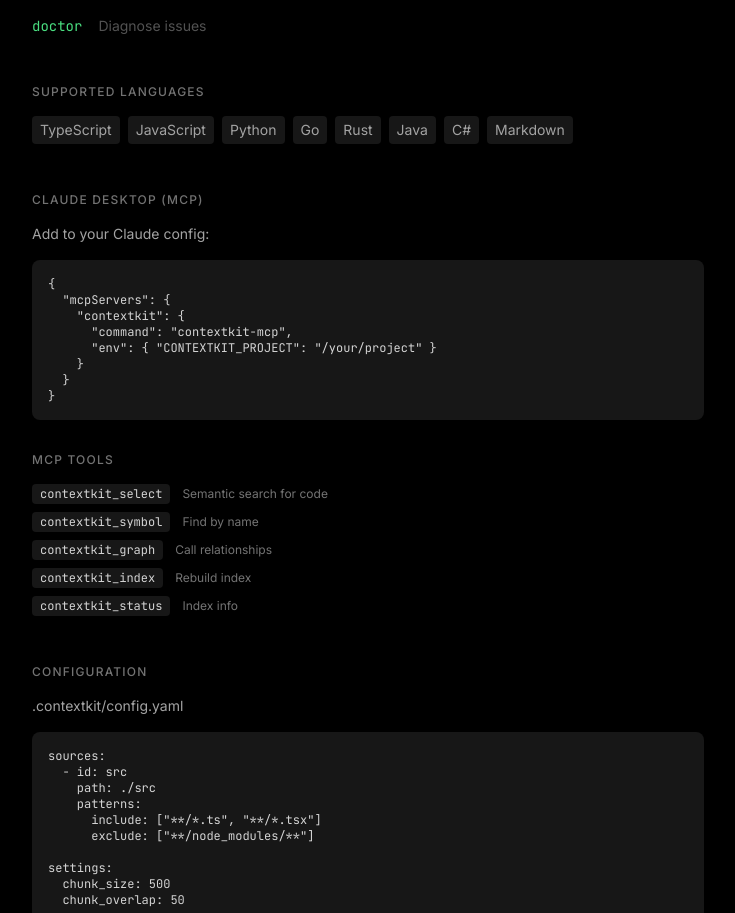
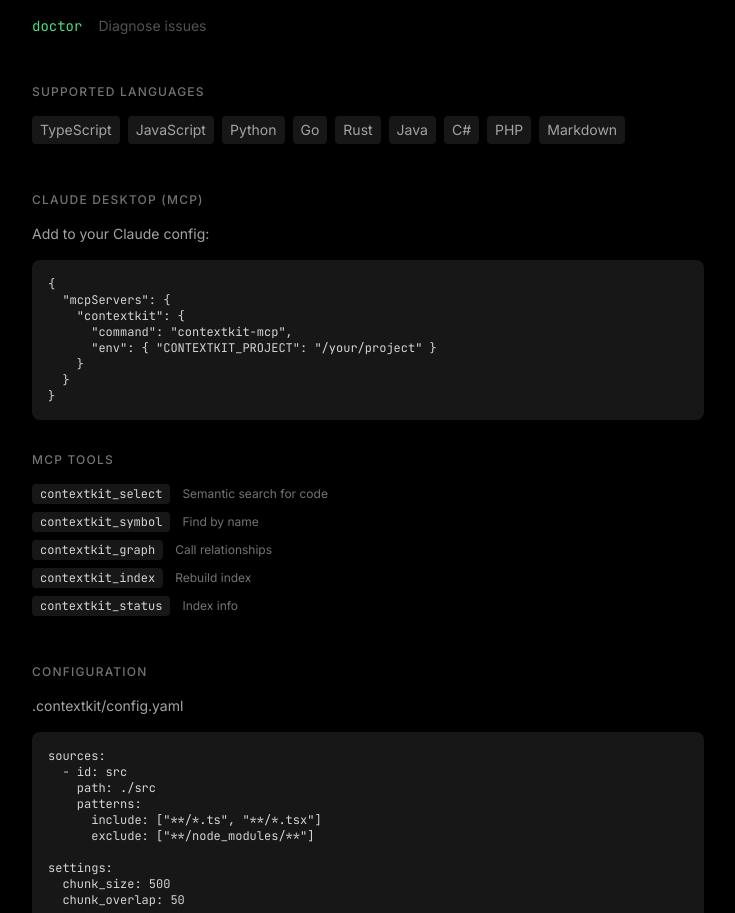
Before and after one commit to milo4jo/pixtools, a Next.js app in the folder apps/contextkit-site/: page /docs in a window 1280 px wide. Shown: the part 984-1897 px from the top of the page, without its empty margins (272-1007 px from the left). Built offline with nearby package versions, Linux system fonts and the light colour scheme.

Commit message:
docs: add PHP to supported languages (v0.5.10)

```diff
--- a/apps/contextkit-site/src/app/docs/page.tsx
+++ b/apps/contextkit-site/src/app/docs/page.tsx
@@ -73,7 +73,7 @@
           <section className="mb-12">
             <h2 className="text-xs font-medium text-neutral-500 uppercase tracking-widest mb-4">Supported Languages</h2>
             <div className="flex flex-wrap gap-2">
-              {['TypeScript', 'JavaScript', 'Python', 'Go', 'Rust', 'Java', 'C#', 'Markdown'].map(lang => (
+              {['TypeScript', 'JavaScript', 'Python', 'Go', 'Rust', 'Java', 'C#', 'PHP', 'Markdown'].map(lang => (
                 <span key={lang} className="px-2 py-1 bg-neutral-900 rounded text-sm text-neutral-400">{lang}</span>
               ))}
             </div>
--- a/apps/contextkit-site/src/app/page.tsx
+++ b/apps/contextkit-site/src/app/page.tsx
@@ -44,7 +44,7 @@
           {/* Badge */}
           <div className="inline-flex items-center gap-2 px-3 py-1 rounded-full bg-neutral-900 border border-neutral-800 text-xs text-neutral-400 mb-8">
             <span className="w-2 h-2 rounded-full bg-green-500 animate-pulse"></span>
-            v0.5.9 — Now with Java &amp; C# support
+            v0.5.10 — Now with PHP support
           </div>
 
           <h1 className="text-4xl sm:text-5xl md:text-6xl font-bold tracking-tight mb-6">
@@ -328,7 +328,7 @@
               <div className="text-xl mb-2">🌐</div>
               <h3 className="font-medium text-sm mb-1">Multi-language</h3>
               <p className="text-xs text-neutral-500">
-                TS, JS, Python, Go, Rust, Java, C#, Markdown.
+                TS, JS, Python, Go, Rust, Java, C#, PHP, Markdown.
               </p>
             </div>
             <div className="p-4">
```
